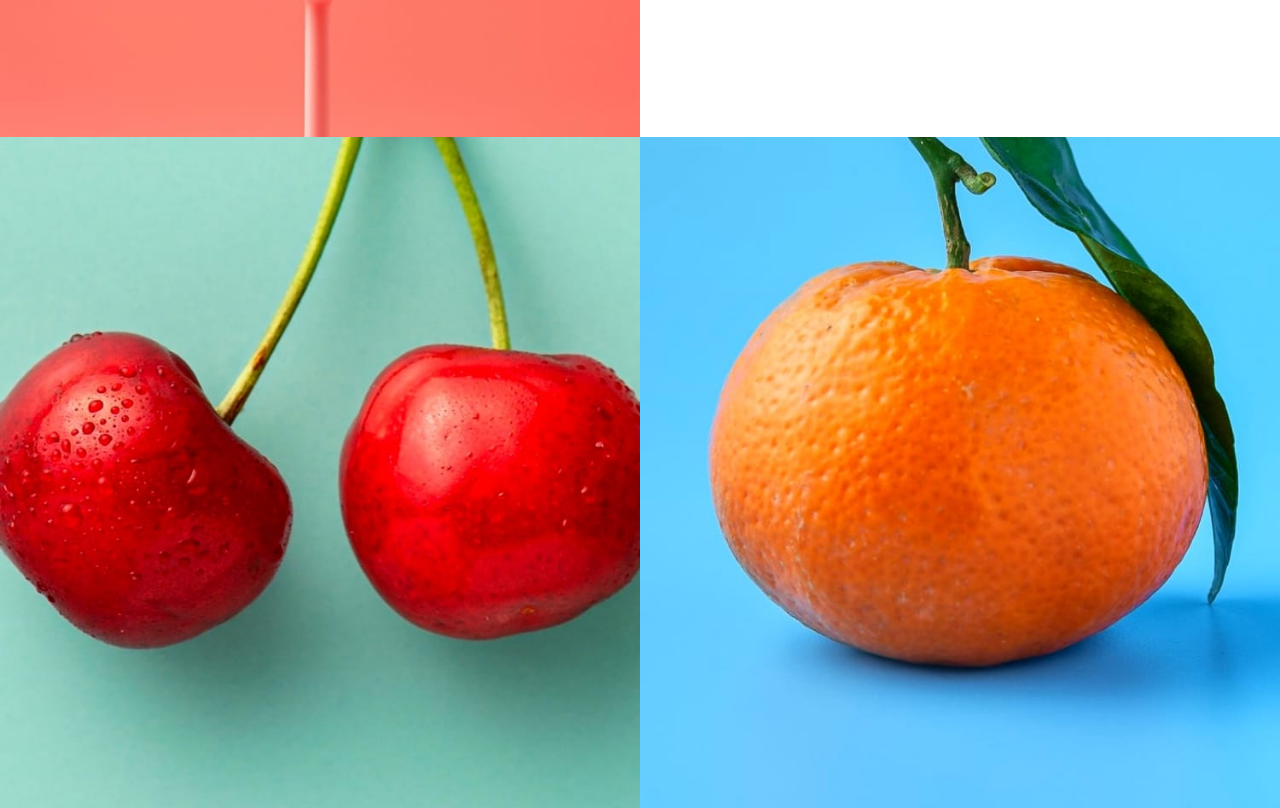
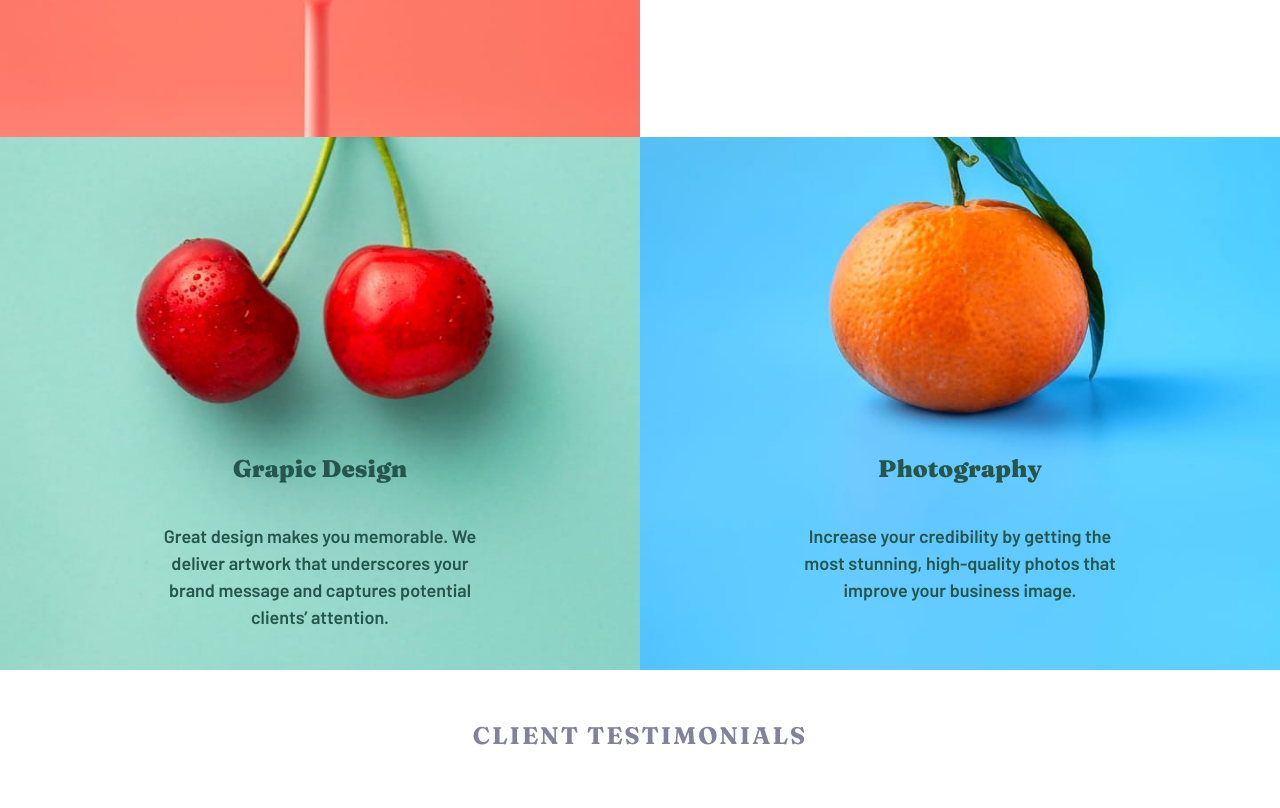
Before and after one commit to KramYengir/frontend-mentor-sunnyside, a React (Vite) app: page / in a window 1280 px wide. Shown: the part 1730-2538 px from the top of the page. Built offline with nearby package versions, Linux system fonts and the light colour scheme.

Commit message:
complete desktop infographics layout

```diff
--- a/src/components/Infographics/Infographics.css
+++ b/src/components/Infographics/Infographics.css
@@ -8,9 +8,13 @@
   margin-bottom: -4px;
 }
 
+.infographic-item img.desktop {
+  display: none;
+}
+
 .infographic-item .info {
   position: absolute;
-  bottom: 10%;
+  top: 60%;
   text-align: center;
 }
 
@@ -34,3 +38,20 @@
     display: flex;
   }
 }
+
+@media screen and (min-width: 800px) {
+  /* hide mobile image */
+  .infographic-item img {
+    display: none;
+  }
+
+  .infographic-item img.desktop {
+    display: flex;
+  }
+
+  .info p {
+    max-width: 70%;
+    margin-inline: auto;
+    padding-inline: 10%;
+  }
+}
--- a/src/components/Infographics/Infographics.jsx
+++ b/src/components/Infographics/Infographics.jsx
@@ -1,6 +1,8 @@
 import "./Infographics.css";
 import cherryImg from "../../assets/images/mobile/image-graphic-design.jpg";
+import cherryDesktopImg from "../../assets/images/desktop/image-graphic-design.jpg";
 import orangeImg from "../../assets/images/mobile/image-photography.jpg";
+import orangeDesktopImg from "../../assets/images/desktop/image-photography.jpg";
 
 const Infographics = () => {
   return (
@@ -9,6 +11,11 @@ const Infographics = () => {
       <div className="infographic-item">
         <img
           src={cherryImg}
+          alt="Image of pair of cherries with cyan background"
+        />
+        <img
+          className="desktop"
+          src={cherryDesktopImg}
           alt="Image of pair of cherries with cyan background"
         />
         <div className="info">
@@ -22,6 +29,11 @@ const Infographics = () => {
       </div>
       <div className="infographic-item">
         <img src={orangeImg} alt="Image of an orange with blue background" />
+        <img
+          className="desktop"
+          src={orangeDesktopImg}
+          alt="Image of an orange with blue background"
+        />
         <div className="info">
           <h3>Photography</h3>
           <p>
```
